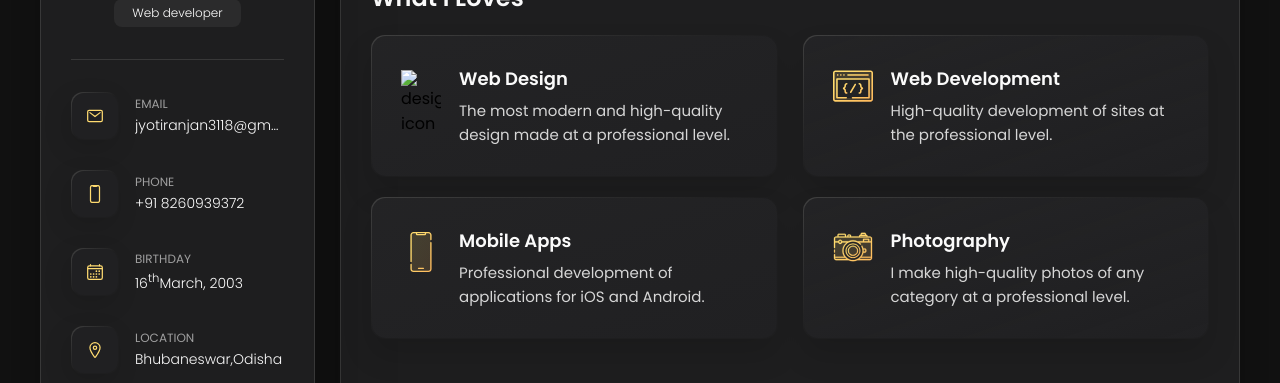
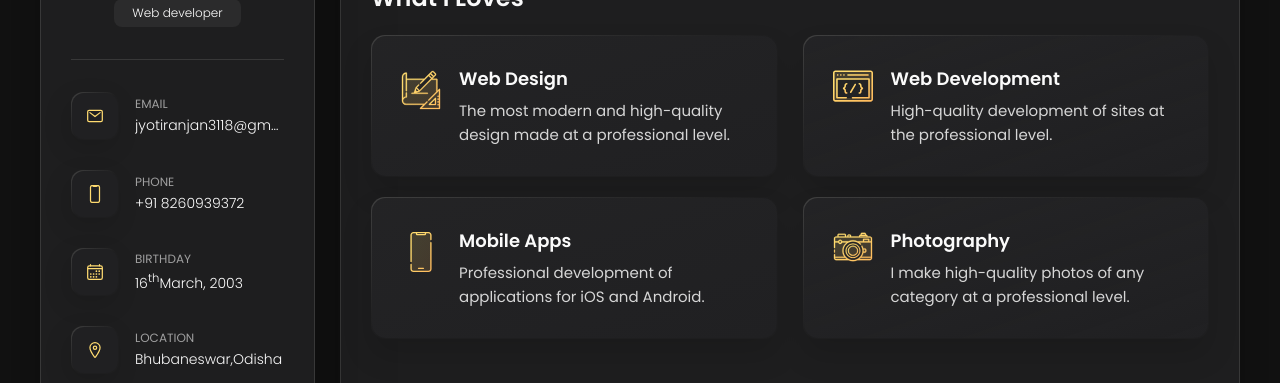
Before and after one commit to sayhitojyoti/FindmeJyoti-myportfolio, a plain HTML site: page index.html in a window 1280 px wide. Shown: the part 398-781 px from the top of the page. Drawn offline with nearby package versions, Linux system fonts and the light colour scheme.

Commit message:
Update index.html

```diff
--- a/index.html
+++ b/index.html
@@ -180,10 +180,11 @@
           <li class="navbar-item">
             <button class="navbar-link" data-nav-link>Certificates</button>
           </li>
-
+<!--
           <li class="navbar-item">
             <button class="navbar-link" data-nav-link>Blog</button>
           </li>
+          -->
 
           <li class="navbar-item">
             <button class="navbar-link" data-nav-link>Contact</button>
@@ -231,7 +232,7 @@
             <li class="service-item">
 
               <div class="service-icon-box">
-                <img src="./assets/images/icon-design.svg
+                <img src="./icon-design.svg
                 " alt="design icon" width="40">
               </div>
 
@@ -707,7 +708,7 @@
 
       <!--
         - #Projects
-      -->
+
 
       <article class="blog" data-page="blog">
 
@@ -892,8 +893,7 @@
         </section>
 
       </article>
-
-
+-->
 
 
 
```
